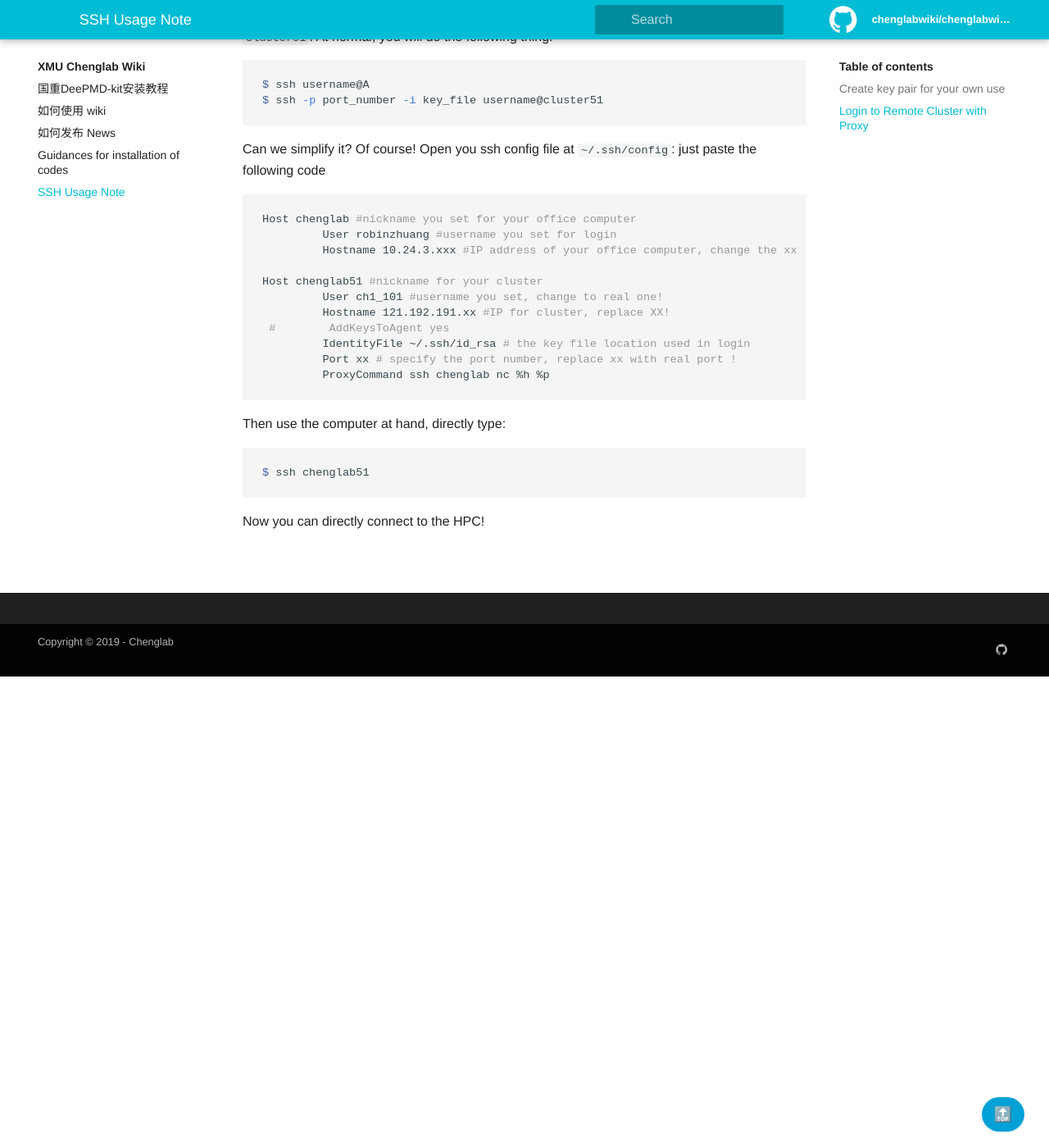
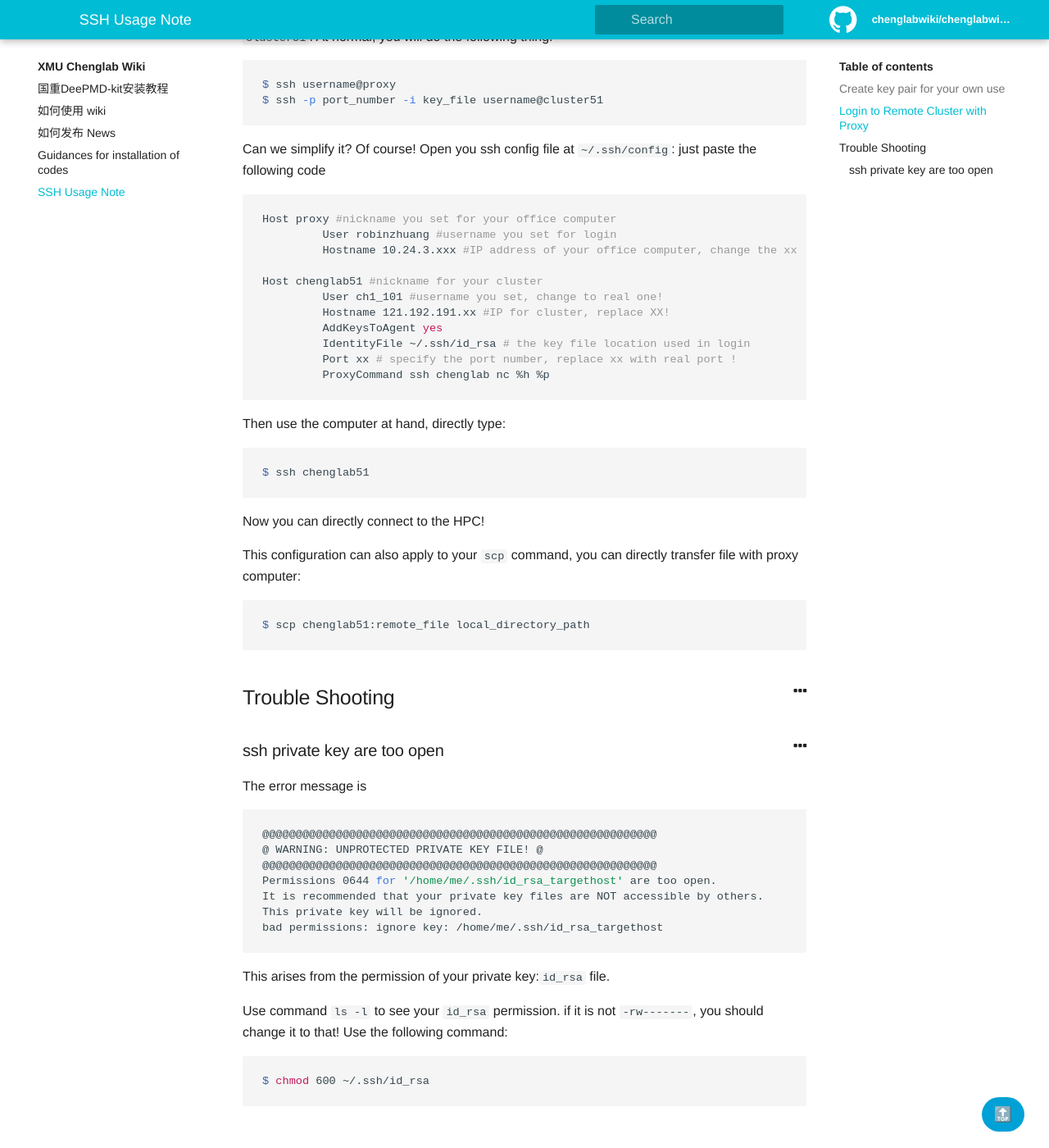
Before and after one commit to chenggroup/chenggroup.github.io, a Jekyll site: the page built from _wiki/ssh_note.md, in a window 1280 px wide and 1400 px high, scrolled down 1261 px. Shown: the whole window at 82% size. Built offline with Jekyll 4.4.1, drawn with Linux system fonts in a browser that asks for light colours; emoji names are drawn with the system emoji font.

Commit message:
add a change

````diff
--- a/_wiki/ssh_note.md
+++ b/_wiki/ssh_note.md
@@ -38,24 +38,24 @@ Let me explain some terminology:
 - `port`: another restriction on connection to HPC
 
 Let's set a scenario:
-Now you are not in the office, but you can only connect to you office computer by the computer we said `A` at hand. And through `A`, you login the HPC we said `cluster51`. At normal, you will do the following thing:
+Now you are not in the office, but you can only connect to you office computer by the computer we said `proxy` at hand. And through `A`, you login the HPC we said `cluster51`. At normal, you will do the following thing:
 
 ```bash
-$ ssh username@A
+$ ssh username@proxy
 $ ssh -p port_number -i key_file username@cluster51
 ```
 
 Can we simplify it? Of course! Open you ssh config file at `~/.ssh/config`: just paste the following code
 
 ```bash
-Host chenglab #nickname you set for your office computer
+Host proxy #nickname you set for your office computer
          User robinzhuang #username you set for login
          Hostname 10.24.3.xxx #IP address of your office computer, change the xxx to real one!
 
 Host chenglab51 #nickname for your cluster
          User ch1_101 #username you set, change to real one!
          Hostname 121.192.191.xx #IP for cluster, replace XX!
- #        AddKeysToAgent yes
+         AddKeysToAgent yes
          IdentityFile ~/.ssh/id_rsa # the key file location used in login
          Port xx # specify the port number, replace xx with real port !
          ProxyCommand ssh chenglab nc %h %p
@@ -68,3 +68,37 @@ $ ssh chenglab51
 ```
 
 Now you can directly connect to the HPC!
+
+This configuration can also apply to your `scp` command, you can directly transfer file with proxy computer:
+
+```bash
+$ scp chenglab51:remote_file local_directory_path
+```
+
+
+
+
+
+## Trouble Shooting
+
+### ssh private key are too open
+
+The error message is
+
+```bash
+@@@@@@@@@@@@@@@@@@@@@@@@@@@@@@@@@@@@@@@@@@@@@@@@@@@@@@@@@@@
+@ WARNING: UNPROTECTED PRIVATE KEY FILE! @
+@@@@@@@@@@@@@@@@@@@@@@@@@@@@@@@@@@@@@@@@@@@@@@@@@@@@@@@@@@@
+Permissions 0644 for '/home/me/.ssh/id_rsa_targethost' are too open.
+It is recommended that your private key files are NOT accessible by others.
+This private key will be ignored.
+bad permissions: ignore key: /home/me/.ssh/id_rsa_targethost
+```
+
+This arises from the permission of your private key:`id_rsa` file.
+
+Use command `ls -l` to see your `id_rsa` permission. if it is not `-rw-------`, you should change it to that! Use the following command:
+
+```bash
+$ chmod 600 ~/.ssh/id_rsa
+```
````
